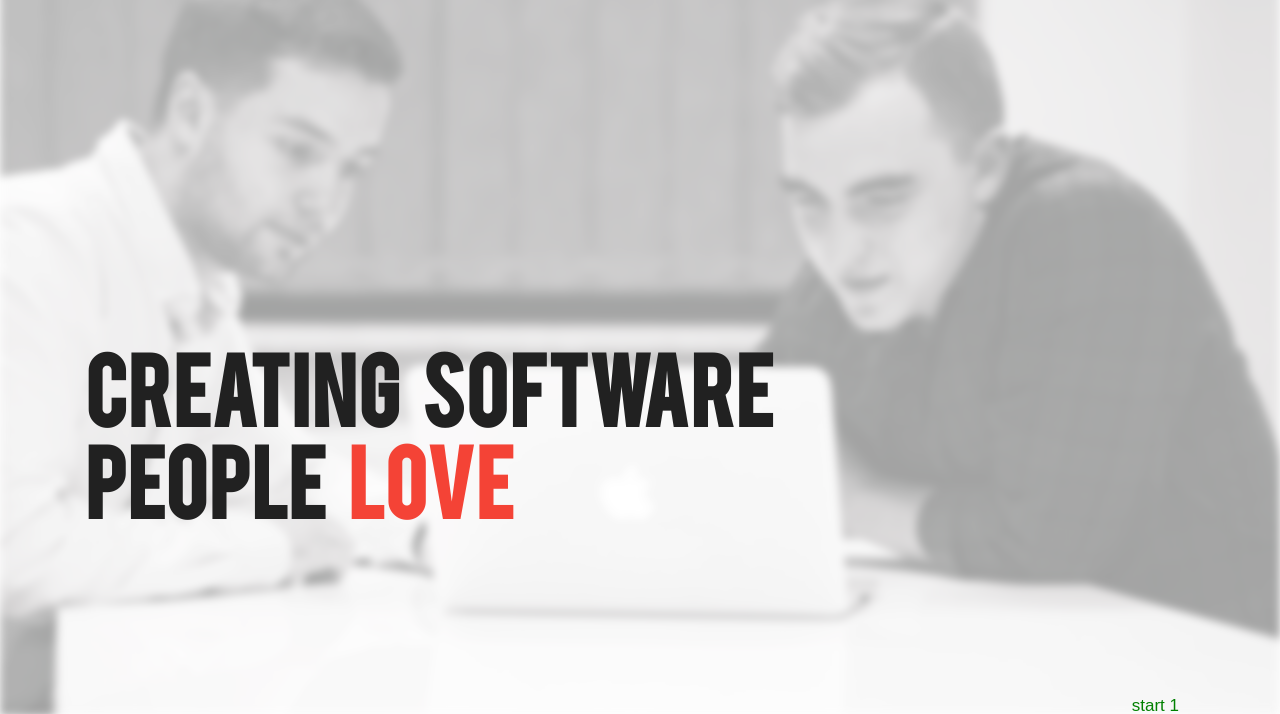
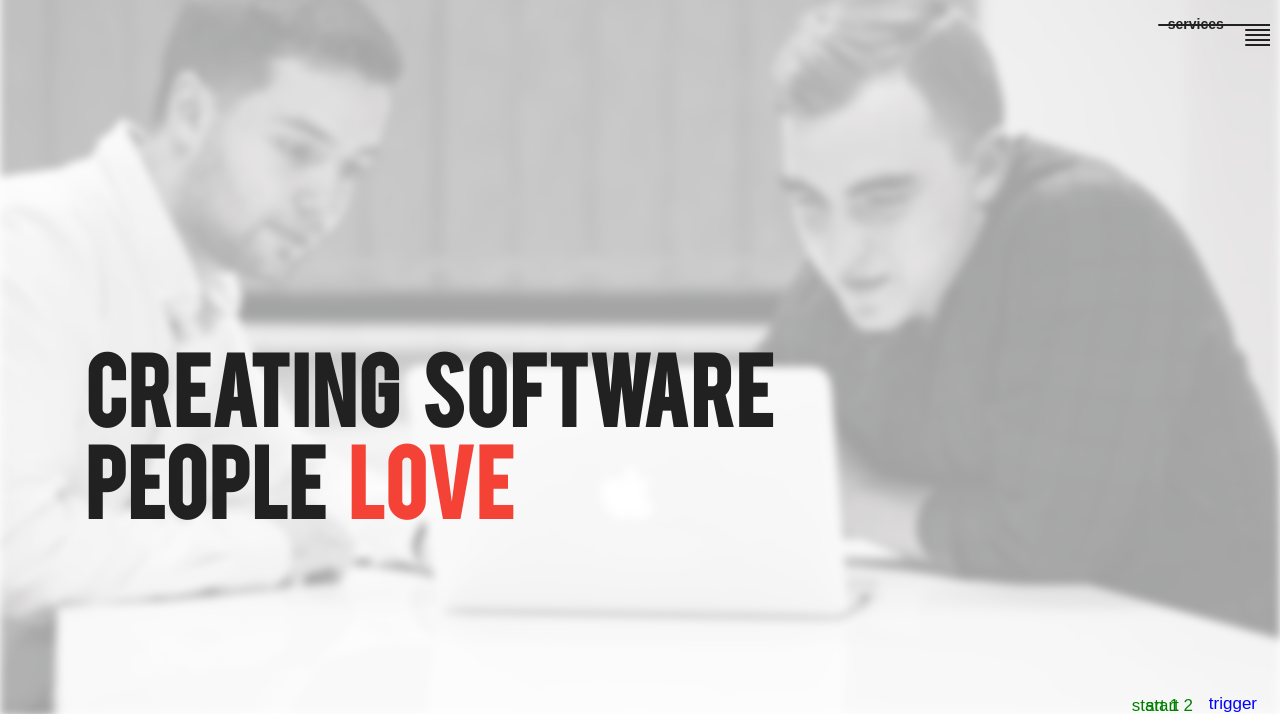
Before and after one commit to Kryvonos/Site-for-Redvike, a website with bundled scripts: page index.html in a window 1280 px wide. Shown: the part 84-798 px from the top of the page. Built offline with nearby package versions, Linux system fonts and the light colour scheme; files whose address does not match are found by name.

Commit message:
Adde floating nav

```diff
--- a/css/scss/components/_components.scss
+++ b/css/scss/components/_components.scss
@@ -334,3 +334,65 @@ a {
     }
   }
 }
+
+
+
+.floating-nav {
+  $floating-nav: &;
+  $floating-nav-item-margin-y: 4px;
+
+  display: flex;
+  flex-direction: column;
+  align-items: flex-end;
+  position: fixed;
+  top: 100px;
+  right: 10px;
+  font-size: font-size(sm);
+  color: color(dark);
+
+  &-text {
+    display: inline-block;
+    margin-left: 0.7em;
+    margin-right: 2.8em;
+    font-weight: bold;
+    opacity: 0;
+
+    transition: opacity 500ms cubic-bezier(0.4, 0, 0.2, 1);
+  }
+
+  &-item {
+    display: inline-block;
+    position: relative;
+    margin-bottom: -11px;
+    margin-left: auto;
+    width: 1.8em;
+    transition: width 500ms cubic-bezier(0.4, 0, 0.2, 1);
+
+    &:before {
+      content: '';
+      position: absolute;
+      top: 50%;
+      left: 0;
+      border-radius: 100px;
+      border-top-right-radius: 0;
+      border-bottom-right-radius: 0;
+      height: 2px;
+      width: 100%;
+      background: color(dark);
+    }
+
+    &:last-child {
+      margin-bottom: 0;
+    }
+
+    &.active {
+      width: 8em;
+
+      #{$floating-nav}-text {
+        opacity: 1;
+      }
+    }
+
+  }
+
+}
--- a/index.html
+++ b/index.html
@@ -70,7 +70,7 @@
           </section>
       </div>
 
-      <div class="section-wrapper" data-show-floating-menu data-fit-to-viewport-height>
+      <div class="section-wrapper" data-floating-nav="services" data-show-floating-menu data-fit-to-viewport-height>
           <section class="section">
               <div class="row">
                   <div class="section-content col-12 col-lg">
@@ -89,7 +89,7 @@
           </section>
       </div>
 
-      <div class="section-wrapper section-bg" data-fit-to-viewport-height>
+      <div class="section-wrapper section-bg" data-floating-nav="products" data-fit-to-viewport-height>
           <section class="section">
               <div class="row">
                   <div class="section-content col-12 col-lg">
@@ -108,7 +108,7 @@
           </section>
       </div>
 
-      <div class="section-wrapper" data-fit-to-viewport-height>
+      <div class="section-wrapper" data-floating-nav="about us" data-fit-to-viewport-height>
           <section class="section">
               <div class="row">
                   <div class="section-content col-12 col-lg">
@@ -135,7 +135,7 @@
           </section>
       </div>
 
-      <div class="section-wrapper bg-gradient-brand" data-fit-to-viewport-height>
+      <div class="section-wrapper bg-gradient-brand" data-floating-nav="contacts" data-fit-to-viewport-height>
           <section class="section hire-us-section">
               <h2 class="hire-us-heading heading">Hire &nbsp;&nbsp;Us</h2>
 
@@ -162,6 +162,14 @@
     <a href="#" class="list-link">about us</a>
     <a href="#" class="list-link">career</a>
   </nav>
+</div>
+
+<div class="floating-nav" id="floatingNav">
+  <div class="floating-nav-item active"><span class="floating-nav-text">services</span></div>
+  <div class="floating-nav-item"><span class="floating-nav-text">services</span></div>
+  <div class="floating-nav-item"><span class="floating-nav-text">services</span></div>
+  <div class="floating-nav-item"><span class="floating-nav-text">services</span></div>
+  <div class="floating-nav-item"><span class="floating-nav-text">services</span></div>
 </div>
 
 <footer class="footer">
@@ -204,44 +212,39 @@
 <script src="./js/main.js"></script>
 
 <script>
-var $mainContainerWrapper = $('#mainContainerWrapper'),
-    $floatingMenu = $('#floatingMenu'),
+var controller = new ScrollMagic.Controller(),
+    $elems = $('[data-floating-nav]');
 
-    controller = new ScrollMagic.Controller(),
-    scene = new ScrollMagic.Scene({
-      triggerElement: $('[data-show-floating-menu]'),
-      triggerHook: 'onLeave',
-      duration: 0,
-    }),
-    needHideFloatingMenu = false;
 
-$floatingMenu.on('transitionend webkitTransitionEnd', onFloatingMenuTransitionEnd);
-scene
-  .on('start', onSceneStart)
-  .addIndicators()
-  .addTo( controller );
+function init() {
 
-function onSceneStart( event ) {
-  var left = '',
-      indent = 30; // px
-
-  if ( event.scrollDirection === 'FORWARD' ) {
-    $floatingMenu.addClass('visible');
-    left = $mainContainerWrapper.offset().left;
-    left += indent;
-
-    $floatingMenu.css('left', left);
-  }
-  else {
-    $floatingMenu.removeClass('visible');
-  }
 }
 
-function onFloatingMenuTransitionEnd( event ) {
-  if ( ! $floatingMenu.hasClass('visible') && $floatingMenu.css('opacity') == 0 ) {
-    $floatingMenu.css('left', '');
-    console.log('sdf');
-  }
+function createFloatingNav() {
+  var $container = $('<div>', {id: 'floatingNav', class: 'floating-nav'});
+
+}
+
+$elems.each( function() {
+  var $this = $(this),
+      scene = new ScrollMagic.Scene( {
+        triggerElement: $this,
+        triggerHook: 'onEnter'
+      });
+
+  scene
+    .on('enter', onSceneEnter)
+    .on('leave', onSceneLeave)
+    .addTo( controller )
+    .addIndicators();
+} );
+
+function onSceneEnter( event ) {
+
+}
+
+function onSceneLeave( event ) {
+
 }
 </script>
 </body>
--- a/js/main.js
+++ b/js/main.js
@@ -1,4 +1,16 @@
 'use strict';
+
+if (!String.prototype.format) {
+  String.prototype.format = function() {
+    var args = arguments;
+    return this.replace(/{(\d+)}/g, function(match, number) {
+      return typeof args[number] != 'undefined'
+        ? args[number]
+        : match
+      ;
+    });
+  };
+}
 
 ;(function( $ ) {
 	var $window = $(window),
@@ -130,3 +142,49 @@
   init();
 
 })( jQuery );
+
+
+
+// Floating menuBurger
+;(function() {
+
+	var $mainContainerWrapper = $('#mainContainerWrapper'),
+	    $floatingMenu = $('#floatingMenu'),
+
+	    controller = new ScrollMagic.Controller(),
+	    scene = new ScrollMagic.Scene({
+	      triggerElement: $('[data-show-floating-menu]'),
+	      triggerHook: 'onLeave',
+	      duration: 0,
+	    }),
+	    needHideFloatingMenu = false;
+
+	$floatingMenu.on('transitionend webkitTransitionEnd', onFloatingMenuTransitionEnd);
+	scene
+	  .on('start', onSceneStart)
+	  .addIndicators()
+	  .addTo( controller );
+
+	function onSceneStart( event ) {
+	  var left = '',
+	      indent = 30; // px
+
+	  if ( event.scrollDirection === 'FORWARD' ) {
+	    $floatingMenu.addClass('visible');
+	    left = $mainContainerWrapper.offset().left;
+	    left += indent;
+
+	    $floatingMenu.css('left', left);
+	  }
+	  else {
+	    $floatingMenu.removeClass('visible');
+	  }
+	}
+
+	function onFloatingMenuTransitionEnd( event ) {
+	  if ( ! $floatingMenu.hasClass('visible') && $floatingMenu.css('opacity') == 0 ) {
+	    $floatingMenu.css('left', '');
+	  }
+	}
+
+}());
```
Also changed, not shown: css/main.css, 1 other file.
